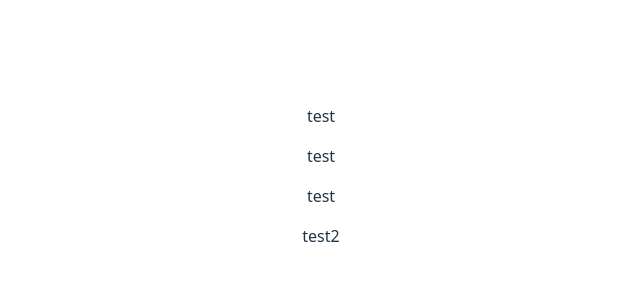
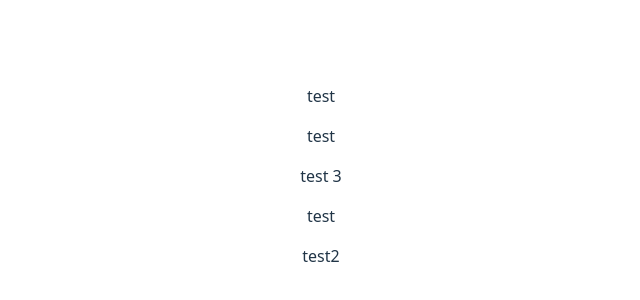
Before and after one commit to NicePhonemasters/nice-phones-design, a React (Vite) app: page / in a window 1280 px wide. Shown: the part 224-524 px from the top of the page, without its empty margins (319-959 px from the left). Built offline with nearby package versions, Linux system fonts and the light colour scheme.

Commit message:
added some test code

```diff
--- a/src/App.tsx
+++ b/src/App.tsx
@@ -8,6 +8,7 @@ function App() {
       </header>
       <main>
         <p>test</p>
+        <p>test 3</p>
       </main>
       <footer>
         <p>test</p>
```
